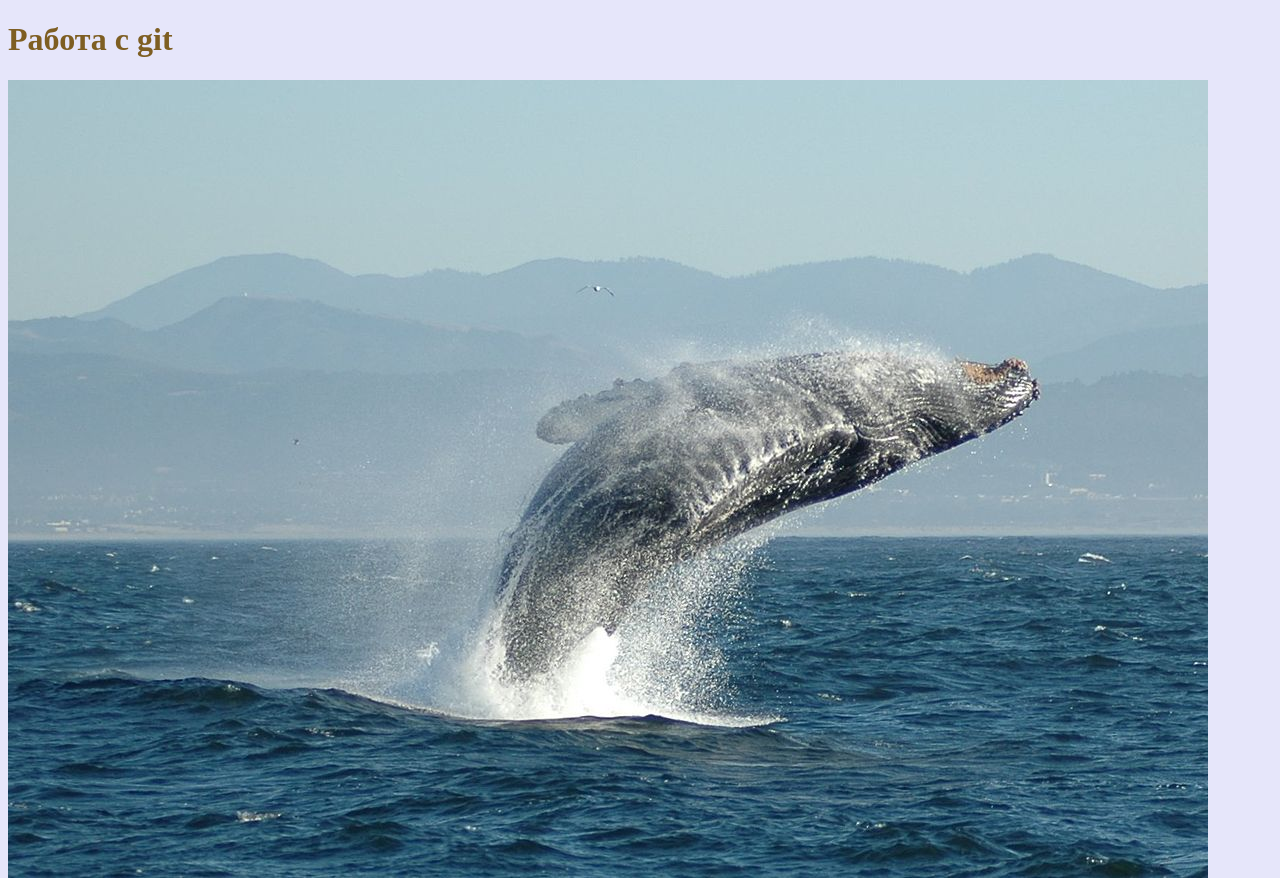
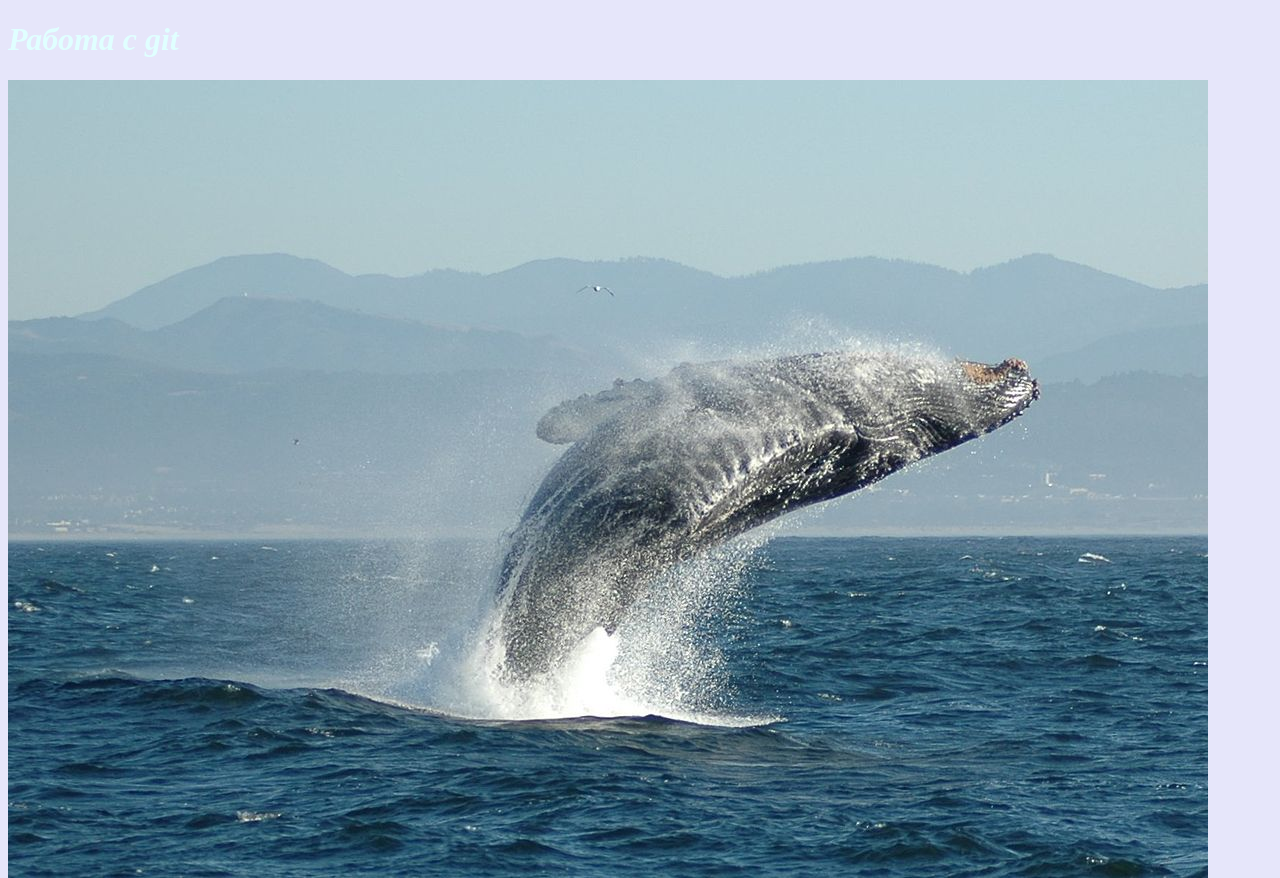
Before and after one commit to thefallll/01Project, a plain HTML site: page index.html in a window 1280 px wide. Shown: the top 878 px of the page. Drawn offline with Linux system fonts and the light colour scheme.

```diff
--- a/style.css
+++ b/style.css
@@ -1,6 +1,6 @@
 /*
 git add .
-git commit -m "first commit"
+git commit -m "first commit" - создание коммита
 */
 /*
 git add . git
@@ -8,8 +8,13 @@ git log --oneline
 
 git checkout {имя}
 git checkout -
+git pull (вносит изменения введенные на гитхабе
 */
 body{
     background-color: lavender;
     color: rgb(126, 94, 34);
 }
+h1{
+    font-style: italic;
+    color: lightcyan;
+}
```
